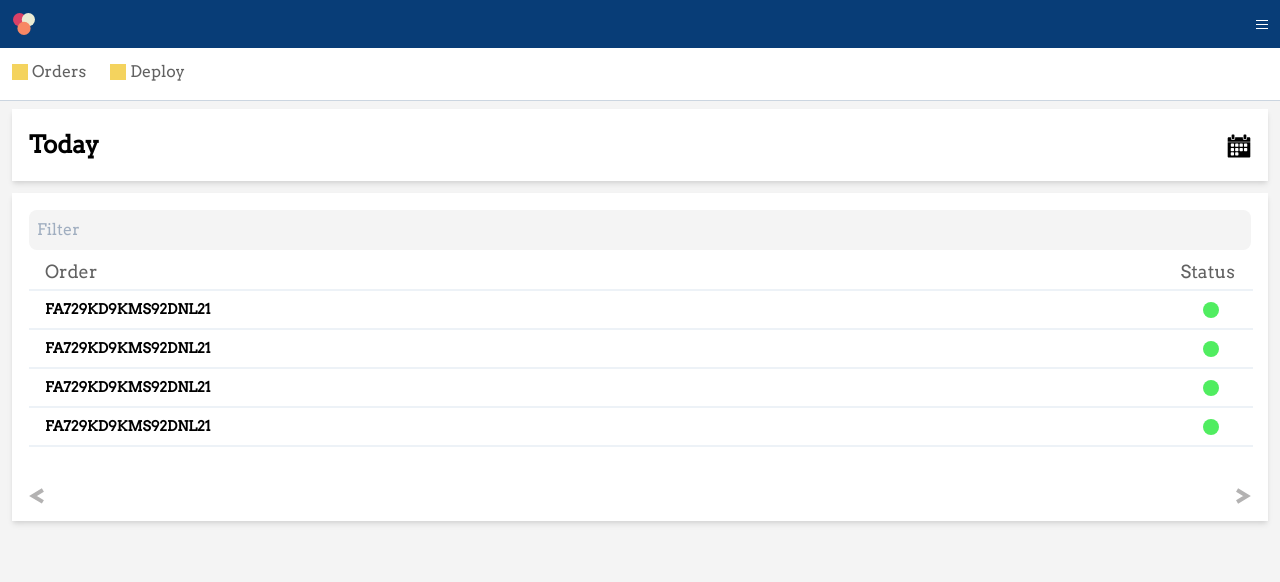
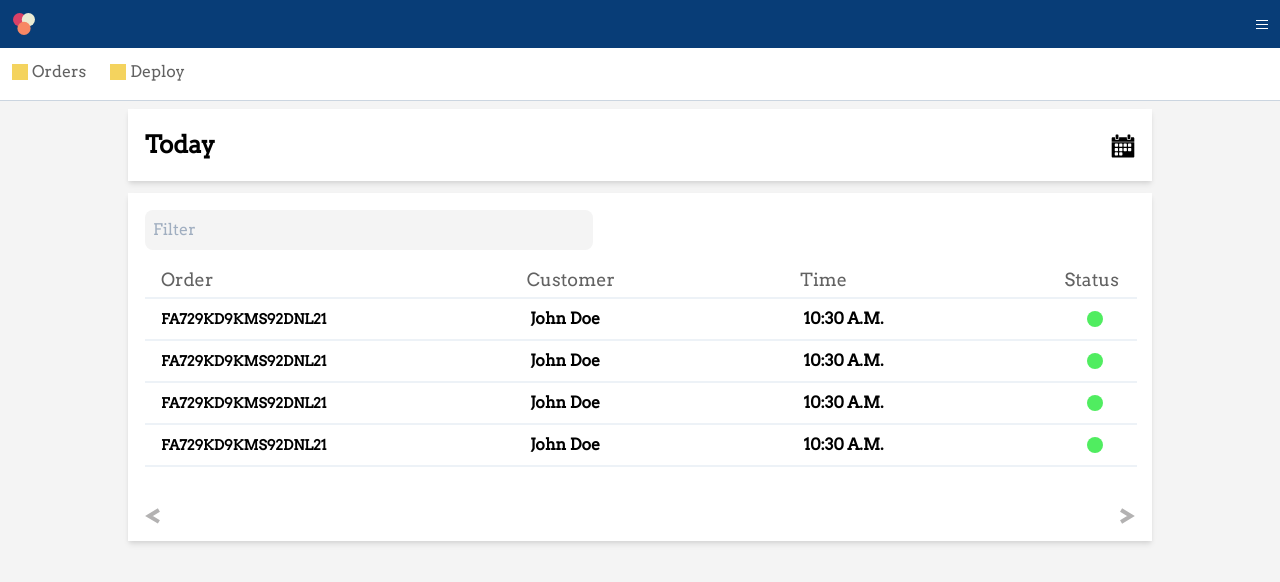
Before and after one commit to mrodrigues95/pick-up, a React (Create React App) app: page / in a window 1280 px wide. Shown: the top 582 px of the page. Built offline with nearby package versions, Linux system fonts and the light colour scheme.

Commit message:
responsive adjustments

```diff
--- a/src/components/Orders/OrderList/OrderList.js
+++ b/src/components/Orders/OrderList/OrderList.js
@@ -9,10 +9,10 @@
 const OrderListItems = () => {
   return (
     <div>
-      <div className="flex justify-between p-2 pb-1">
+      <div className="flex justify-between p-2 pb-1 mt-2">
         <OrderListHeader>Order</OrderListHeader>
-        <OrderListHeader className="hidden">Customer</OrderListHeader>
-        <OrderListHeader className="hidden">Time</OrderListHeader>
+        <OrderListHeader className="hidden sm:block mr-0 ml-32">Customer</OrderListHeader>
+        <OrderListHeader className="hidden sm:block mr-8">Time</OrderListHeader>
         <OrderListHeader>Status</OrderListHeader>
       </div>
       <div>
--- a/src/components/Orders/OrderList/OrderListItem.js
+++ b/src/components/Orders/OrderList/OrderListItem.js
@@ -7,6 +7,8 @@
     <>
       <div className="flex justify-between items-center w-full py-2 ml-4">
         <strong className="text-sm">FA729KD9KMS92DNL21</strong>
+        <strong className="hidden sm:block">John Doe</strong>
+        <strong className="hidden sm:block">10:30 A.M.</strong>
         <svg
           className="mr-12"
           width="16"
--- a/src/components/Orders/Orders.js
+++ b/src/components/Orders/Orders.js
@@ -25,7 +25,7 @@
       </Card>
       <Card>
         <div className="w-full">
-          <Input placeholder="Filter" />
+          <Input placeholder="Filter" className="max-w-md" />
           <OrderList />
         </div>
       </Card>
--- a/src/components/UI/Card.js
+++ b/src/components/UI/Card.js
@@ -2,7 +2,7 @@
 
 const Card = (props) => {
   return (
-    <div className="flex items-center justify-between mt-2 p-4 mx-3 my-3 bg-white border border-black border-opacity-0 shadow-md">
+    <div className="flex items-center justify-between max-w-screen-lg mt-2 p-4 mx-3 my-3 bg-white border border-black border-opacity-0 shadow-md lg:mx-auto">
       {props.children}
     </div>
   );
--- a/src/components/UI/Input.js
+++ b/src/components/UI/Input.js
@@ -1,9 +1,13 @@
 import React from 'react';
 
 const Input = (props) => {
+  const className = props.className
+    ? 'bg-body w-full rounded-lg p-2 ' + props.className
+    : 'bg-body w-full rounded-lg p-2';
+
   return (
     <input
-      className="bg-body w-full rounded-lg p-2"
+      className={className}
       placeholder={props.placeholder}
       onChange={props.changed}
     ></input>
```
